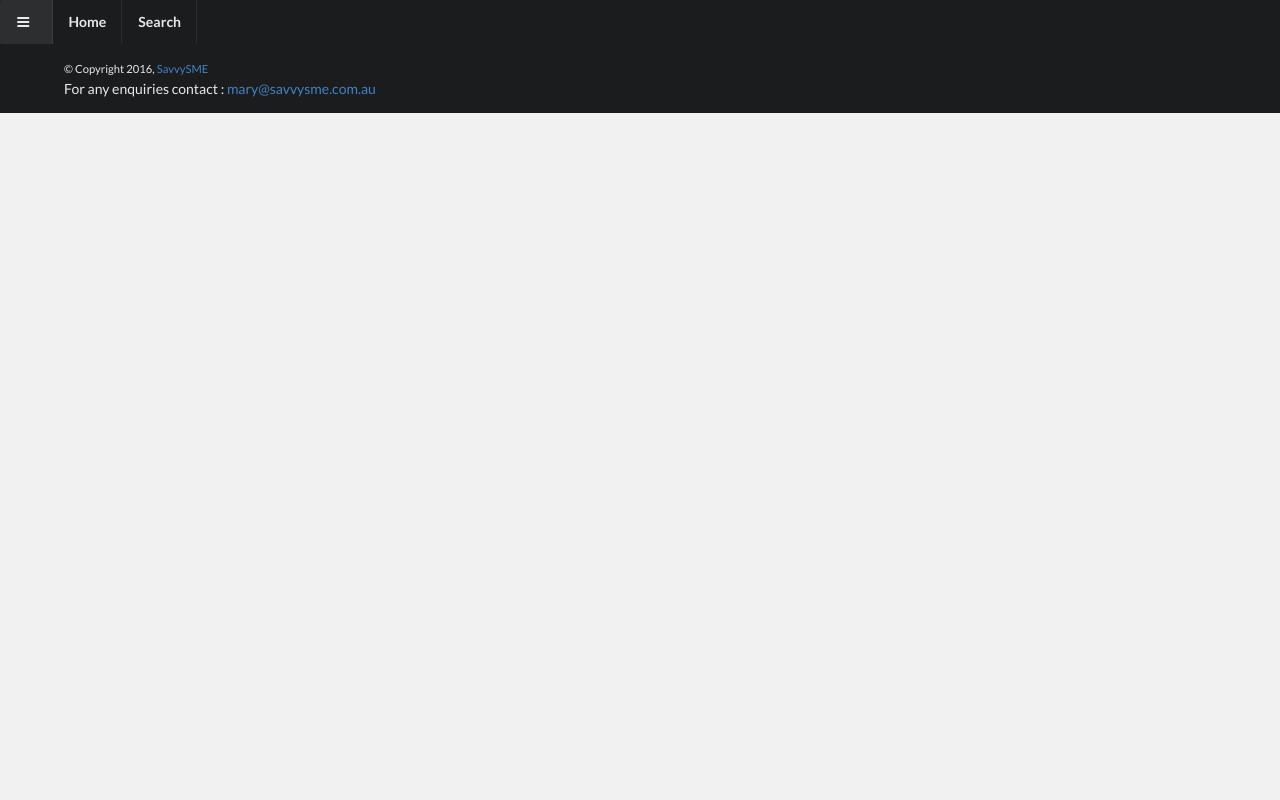
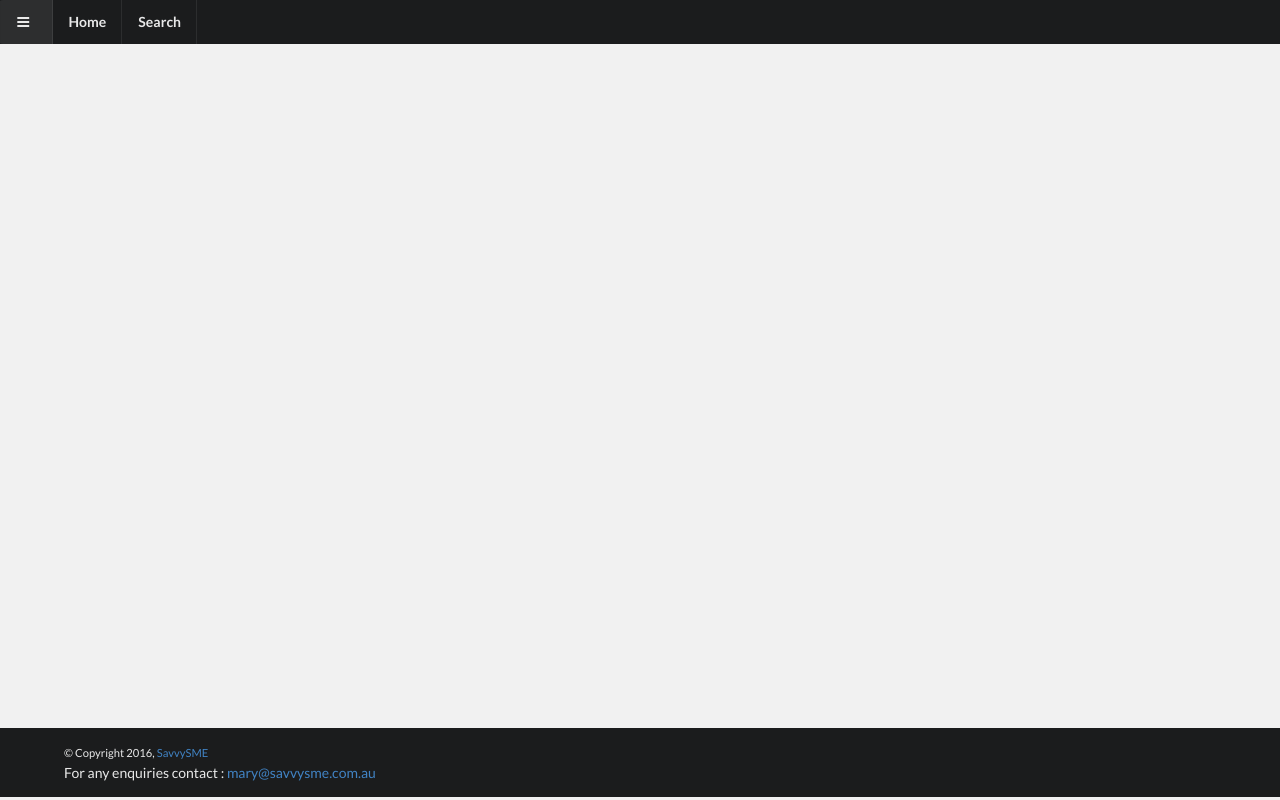
Before and after one commit to SavvySupport/wolves, a Flask app: page / in a window 1280 px wide. Run offline with Flask 2, Linux system fonts and the light colour scheme; some libraries are stand-ins or nearby versions.

Commit message:
fixed footer

```diff
--- a/app/static/CSS/savvy.css
+++ b/app/static/CSS/savvy.css
@@ -116,3 +116,7 @@ h1 {
   margin-left: 5%;
 
 }
+
+#body {
+  height:91vh;
+}
--- a/app/templates/base.html
+++ b/app/templates/base.html
@@ -19,6 +19,7 @@
         {% endblock %}
     </head>
     <body>
+        <main id="body">
           <div class="ui left medium vertical inverted sidebar labeled icon menu">
               <a class="item" href= {{ url_for('home') }} >
                   <i class="home icon"></i>
@@ -91,7 +92,7 @@
               <!-- PrefixFree to deal with vendor prefixes -->
               <script src="http://thecodeplayer.com/uploads/js/prefixfree-1.0.7.js" type="text/javascript"></script>
           </div>
-    </body>
+        </main>
         <footer>
           <div class = "ui inverted vertical footer segment">
             <div id="copyright">
@@ -101,4 +102,5 @@
             </div>
           </div>
         </footer>
+    </body>
 </html>
```
Lines whose indentation alone changed are shown as unchanged.
